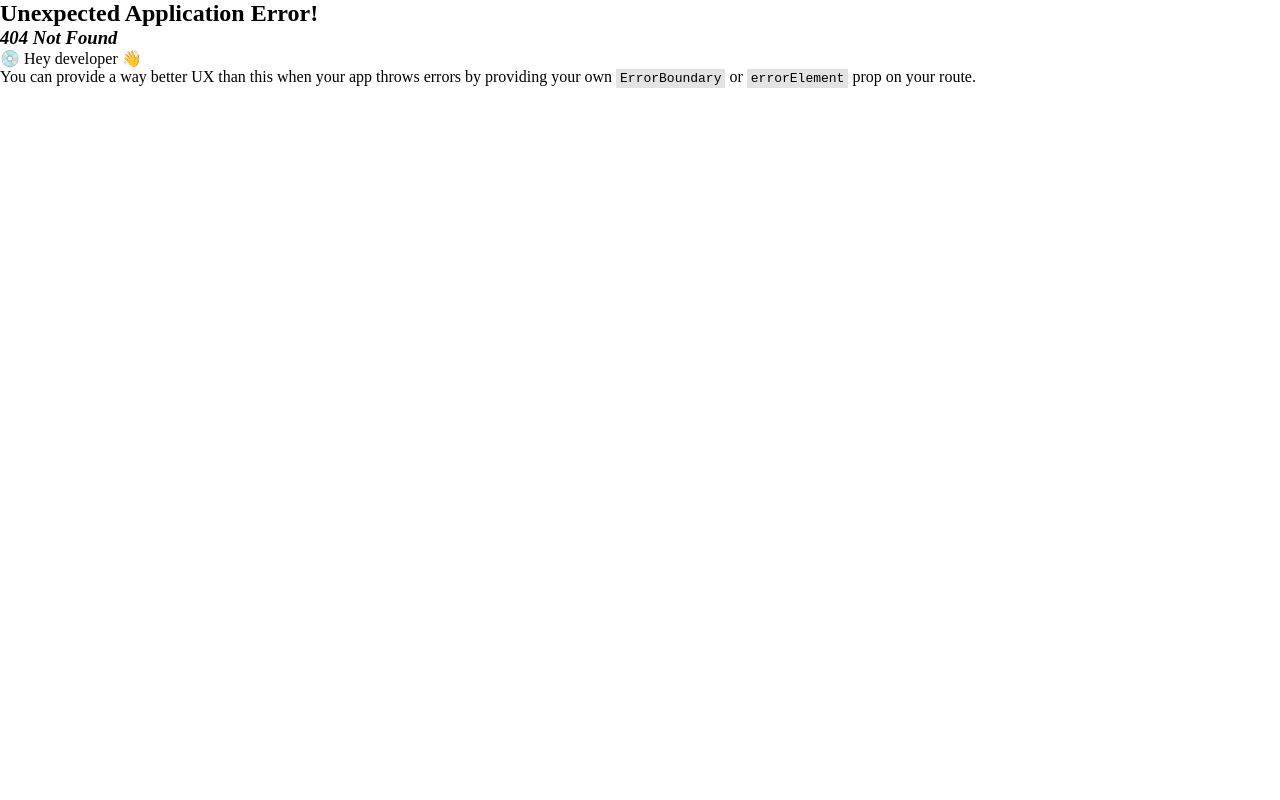
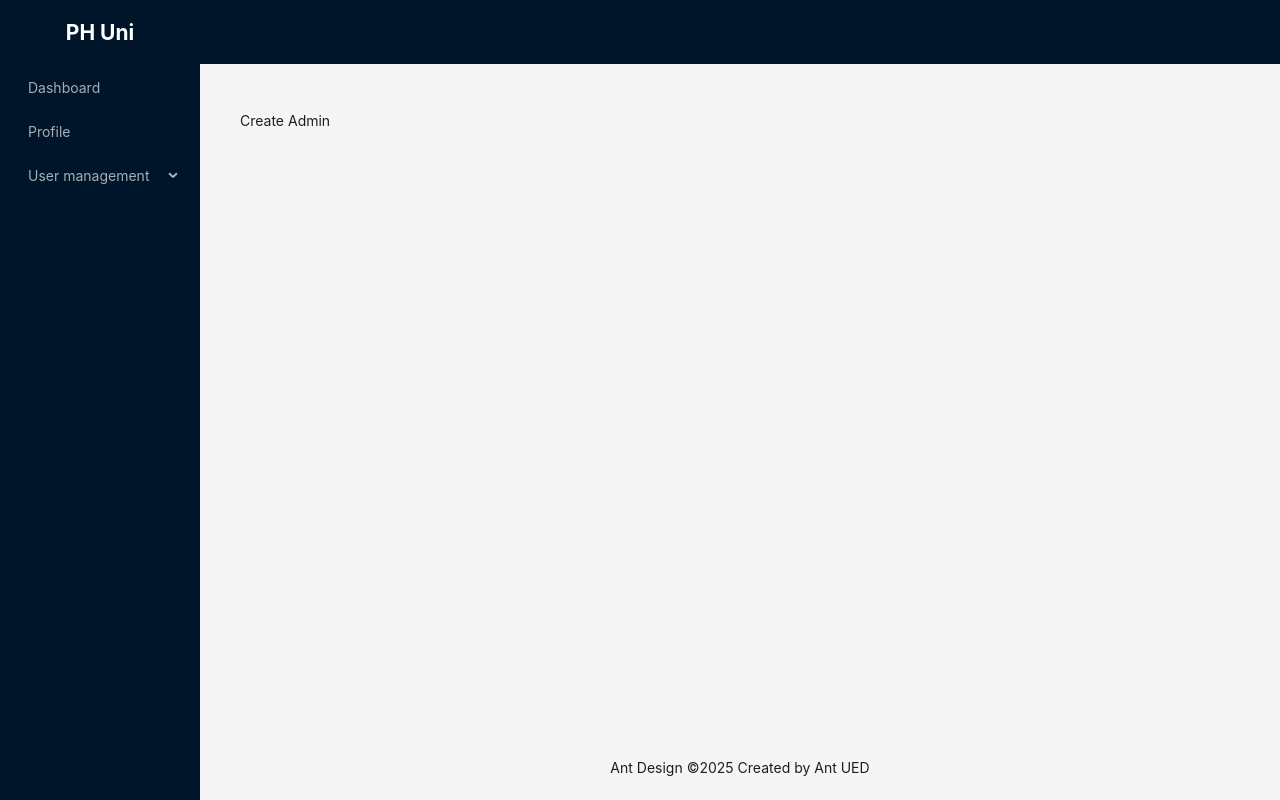
Before and after one commit to Sakhawat71/phum-client, a React (Vite) app: page /admin/create-admin in a window 1280 px wide. Before the commit this address had no page. Built offline with nearby package versions, Linux system fonts and the light colour scheme.

Commit message:
admin route

```diff
--- a/src/components/layout/MainLayout.tsx
+++ b/src/components/layout/MainLayout.tsx
@@ -15,7 +15,7 @@ const items: MenuProps['items'] = [
         label: 'Profile'
     },
     {
-        key: '3',
+        key: 'User management',
         label: 'User management',
         children: [
             {
--- /dev/null
+++ b/src/pages/admin/CreateAdmin.tsx
@@ -0,0 +1,10 @@
+
+const CreateAdmin = () => {
+    return (
+        <div>
+            Create Admin
+        </div>
+    );
+};
+
+export default CreateAdmin;
--- /dev/null
+++ b/src/pages/admin/CreateFaculty.tsx
@@ -0,0 +1,10 @@
+
+const CreateFaculty = () => {
+    return (
+        <div>
+            Create Faculty
+        </div>
+    );
+};
+
+export default CreateFaculty;
--- /dev/null
+++ b/src/routes/admin.route.tsx
@@ -0,0 +1,27 @@
+import AdminDashboard from "../pages/admin/AdminDashboard";
+import CreateAdmin from "../pages/admin/CreateAdmin";
+import CreateFaculty from "../pages/admin/CreateFaculty";
+import CreateStudent from "../pages/admin/CreateStudent";
+
+export const adminPath = [
+    {
+        index: true,
+        element: <AdminDashboard />
+    },
+    {
+        path: 'dashboard',
+        element: <AdminDashboard />
+    },
+    {
+        path: 'create-student',
+        element: <CreateStudent />
+    },
+    {
+        path: 'create-admin',
+        element: <CreateAdmin />
+    },
+    {
+        path: 'create-faculty',
+        element: <CreateFaculty />
+    }
+]
--- a/src/routes/router.tsx
+++ b/src/routes/router.tsx
@@ -4,8 +4,7 @@ import About from "../pages/About";
 import Contact from "../pages/Contact";
 import Login from "../pages/Login";
 import Register from "../pages/Register";
-import AdminDashboard from "../pages/admin/AdminDashboard";
-import CreateStudent from "../pages/admin/CreateStudent";
+import { adminPath } from "./admin.route";
 
 
 const router = createBrowserRouter([
@@ -26,20 +25,7 @@ const router = createBrowserRouter([
     {
         path: '/admin',
         element: <App />,
-        children: [
-            {
-                index: true,
-                element: <AdminDashboard />
-            },
-            {
-                path: 'dashboard',
-                element: <AdminDashboard />
-            },
-            {
-                path: 'create-student',
-                element: <CreateStudent />
-            }
-        ]
+        children: adminPath
     },
     {
         path: '/login',
```
